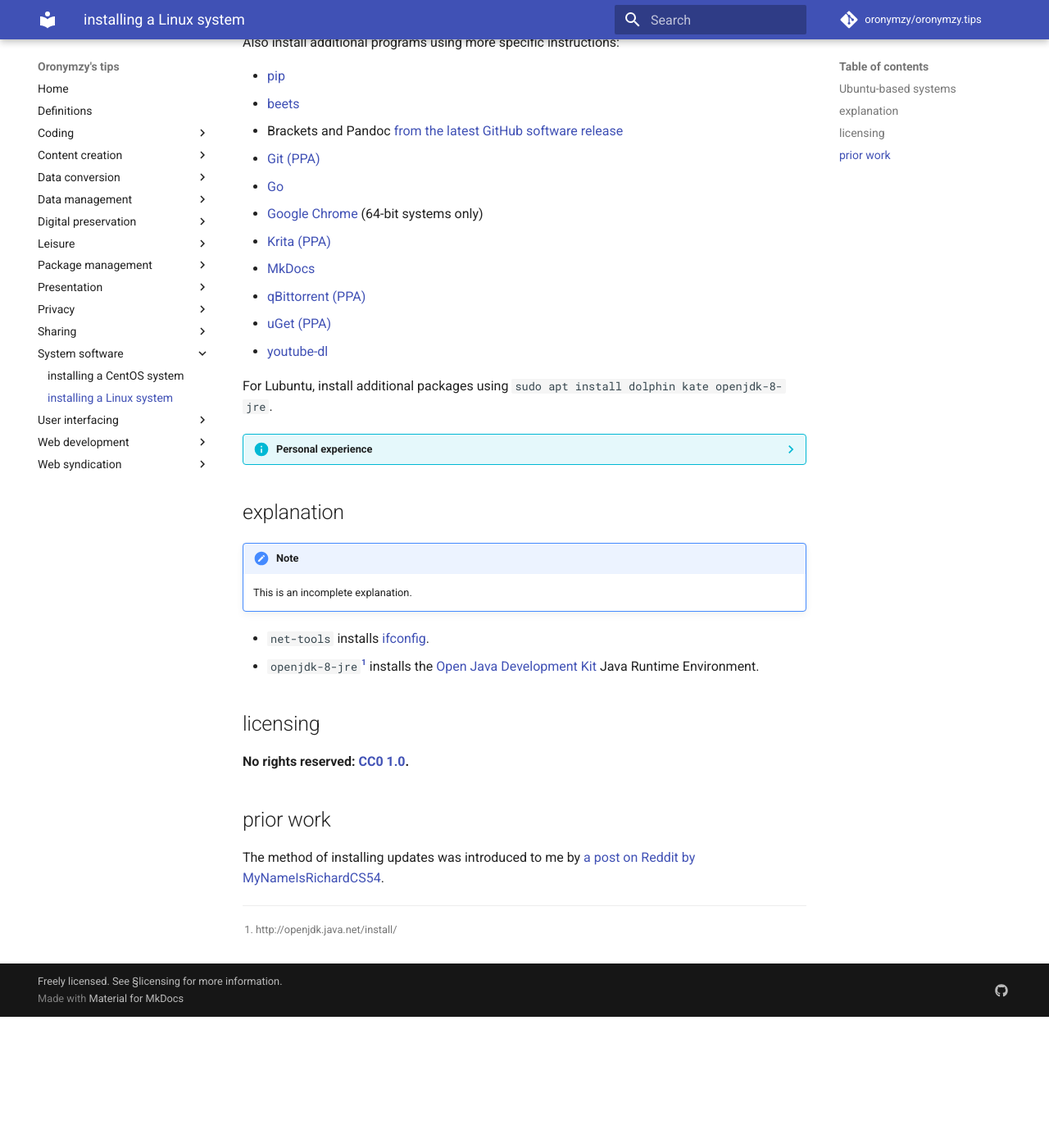
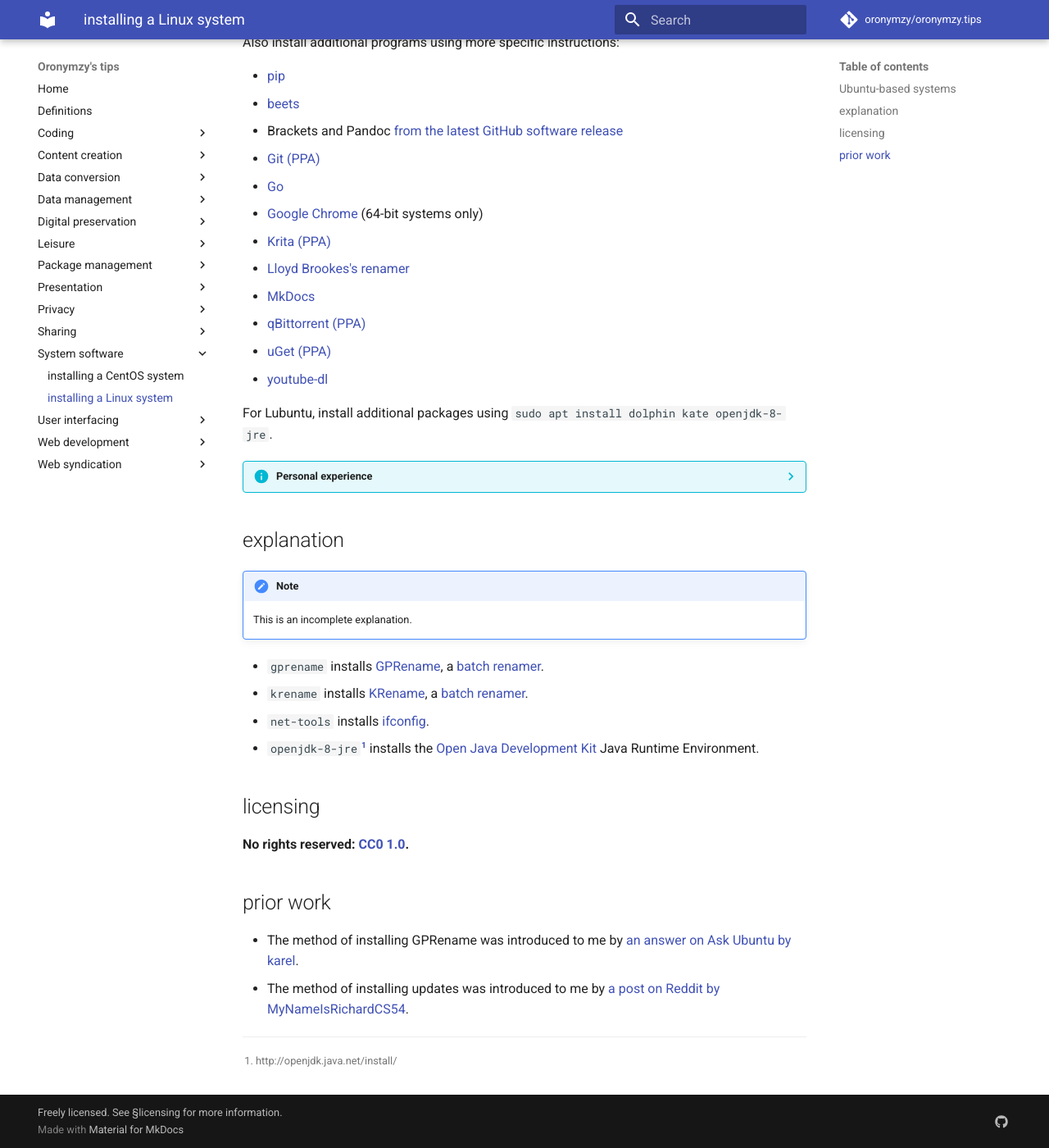
Before and after one commit to oronymzy/tips, an MkDocs documentation site: the page built from docs/insLnxS.md, in a window 1280 px wide and 1400 px high, scrolled down 480 px. Shown: the whole window at 82% size. Built offline with MkDocs 1.6.1 and Material for MkDocs 9.7.7, drawn with Linux system fonts in a browser that asks for light colours; comment, search, counter and statistics services are not loaded; before the commit the page ends 1720 px from its top, so only the background shows below that.

Commit message:
Add programs and explanations, expand prior work
Add gprename, krename, and 'Lloyd Brookes's renamer'.
Add four-space admonition compatibility hack.
Add explanation of gprename and krename.
Expand prior work.

```diff
--- a/docs/insLnxS.md
+++ b/docs/insLnxS.md
@@ -14,6 +14,7 @@ Also install additional programs using more specific instructions:
 - [Go](instlGo.md)
 - [Google Chrome](insGCrm.md) (64-bit systems only)
 - [Krita (PPA)](insKrta.md)
+- [Lloyd Brookes's renamer](inLBrnm.md)
 - [MkDocs](insMkDc.md)
 - [qBittorrent (PPA)](insqBtr.md)
 - [uGet (PPA)](instuGt.md)
@@ -27,8 +28,11 @@ For Lubuntu, install additional packages using `sudo apt install dolphin kate op
 ## explanation
 
 !!! note
+
     This is an incomplete explanation.
 
+- `gprename` installs [GPRename](http://gprename.sourceforge.net/), a [batch renamer](https://en.wikipedia.org/wiki/Batch_renaming).
+- `krename` installs [KRename](https://www.krename.net/home/), a [batch renamer](https://en.wikipedia.org/wiki/Batch_renaming).
 - `net-tools` installs [ifconfig](https://en.wikipedia.org/wiki/Ifconfig).
 - `openjdk-8-jre`[^insLnxS1] installs the [Open Java Development Kit](https://en.wikipedia.org/wiki/OpenJDK) Java Runtime Environment.
 
@@ -36,7 +40,8 @@ For Lubuntu, install additional packages using `sudo apt install dolphin kate op
 **No rights reserved: [CC0 1.0](https://creativecommons.org/publicdomain/zero/1.0/).**
 
 ## prior work
-The method of installing updates was introduced to me by [a post on Reddit by MyNameIsRichardCS54](https://www.reddit.com/r/Kubuntu/comments/99jfb5/every_new_install_of_kubuntu_1804_freezes_up_when/e4qsx0a/).
+- The method of installing GPRename was introduced to me by [an answer on Ask Ubuntu by karel](https://askubuntu.com/questions/1030996/how-can-i-install-pyrenamer-for-bionic/1031003#1031003).
+- The method of installing updates was introduced to me by [a post on Reddit by MyNameIsRichardCS54](https://www.reddit.com/r/Kubuntu/comments/99jfb5/every_new_install_of_kubuntu_1804_freezes_up_when/e4qsx0a/).
 
 [Linux]: https://en.wikipedia.org/wiki/Linux_distribution
 [Ubuntu-based]: https://en.wikipedia.org/wiki/List_of_Linux_distributions#Ubuntu-based
```
